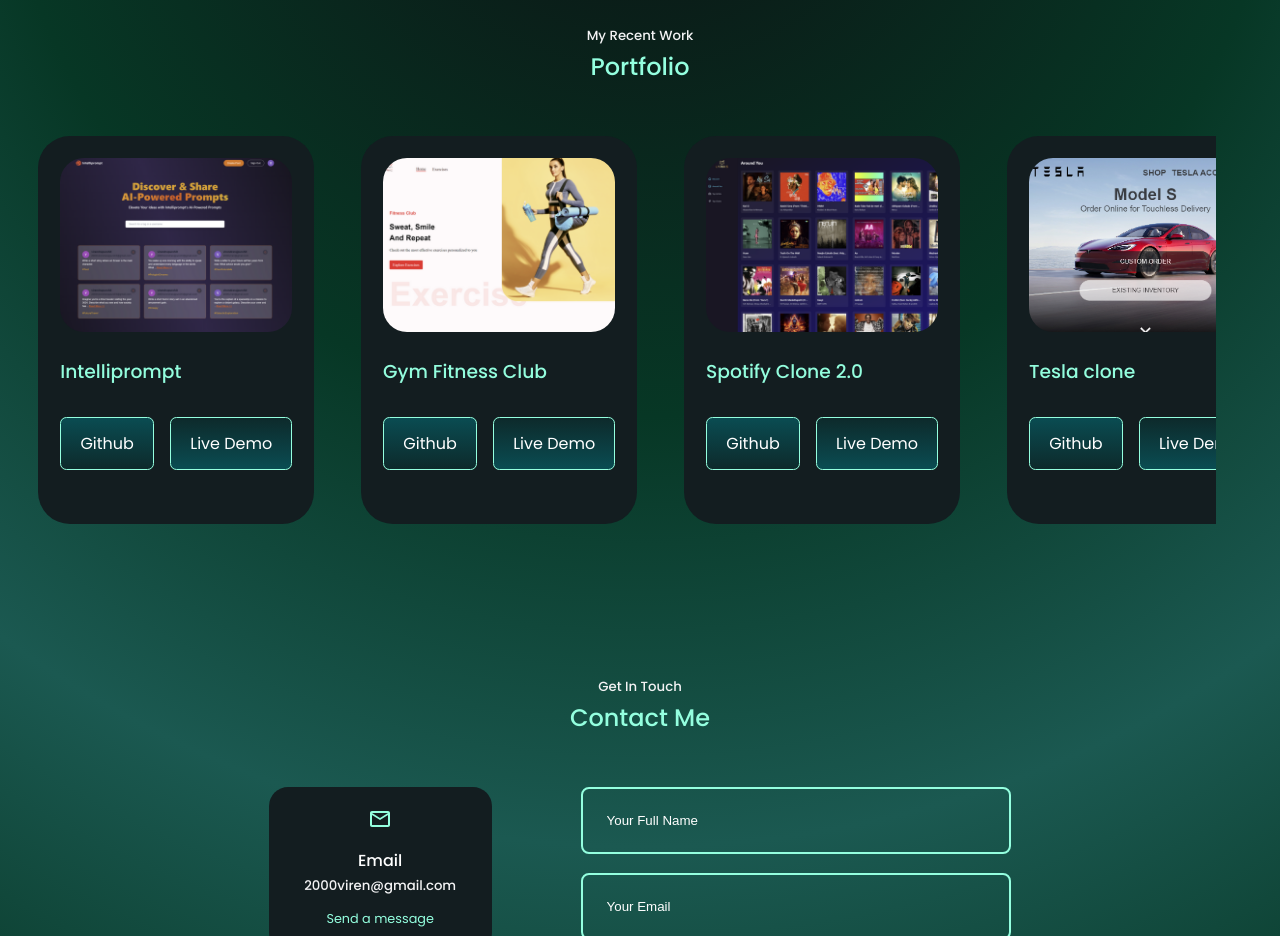
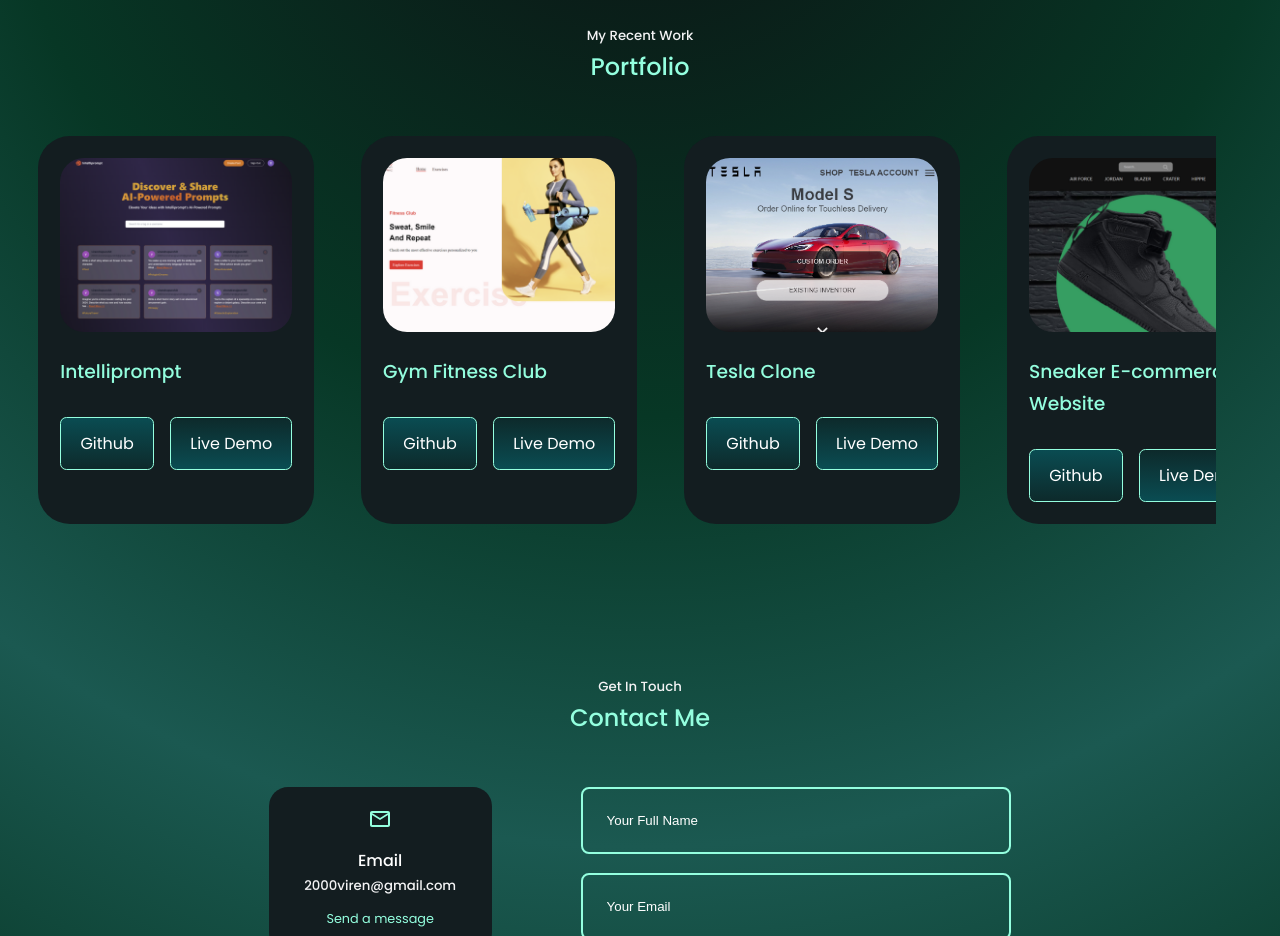
Before and after one commit to Viren-45/viren-portfolio, a React (Create React App) app: page / in a window 1280 px wide. Shown: the part 2280-3216 px from the top of the page. Built offline with nearby package versions, Linux system fonts and the light colour scheme.

Commit message:
Update projects.js

```diff
--- a/src/components/portfolio/projects.js
+++ b/src/components/portfolio/projects.js
@@ -4,6 +4,7 @@
 import IMG3 from "../../assets/lyriks.png"
 import IMG4 from "../../assets/tesla-clone.PNG";
 import IMG5 from "../../assets/Sneaker-website.PNG";
+import IMG6 from "../../assets/snake-game.png"
 
 const projects = [
   {
@@ -17,29 +18,29 @@
     id: 2,
     image: IMG2,
     title: "Gym Fitness Club",
-    github: "https://github.com/Viren-45/sneaker.git",
+    github: "https://github.com/Viren-45/gym-exercises",
     demo: "https://virendrafitnessclub.netlify.app/"
-  },
-  {
-    id: 3,
-    image: IMG3,
-    title: "Spotify Clone 2.0",
-    github: "https://github.com/Viren-45/sneaker.git",
-    demo: "https://viren-45.github.io/sneaker/"
   },
   {
     id: 4,
     image: IMG4,
-    title: "Tesla clone",
+    title: "Tesla Clone",
     github: "https://github.com/Viren-45/tesla-clone.git",
     demo: "https://viren-45.github.io/tesla-clone/"
   },
   {
     id: 5,
     image: IMG5,
-    title: "Landing page for Website",
+    title: "Sneaker E-commerce Website",
     github: "https://github.com/Viren-45/sneaker.git",
     demo: "https://viren-45.github.io/sneaker/"
+  },
+  {
+    id: 6,
+    image: IMG6,
+    title: "Snake Game",
+    github: "https://github.com/Viren-45/snake-game",
+    demo: "https://virendra-snakegame.netlify.app/"
   }
 ]
 
```
